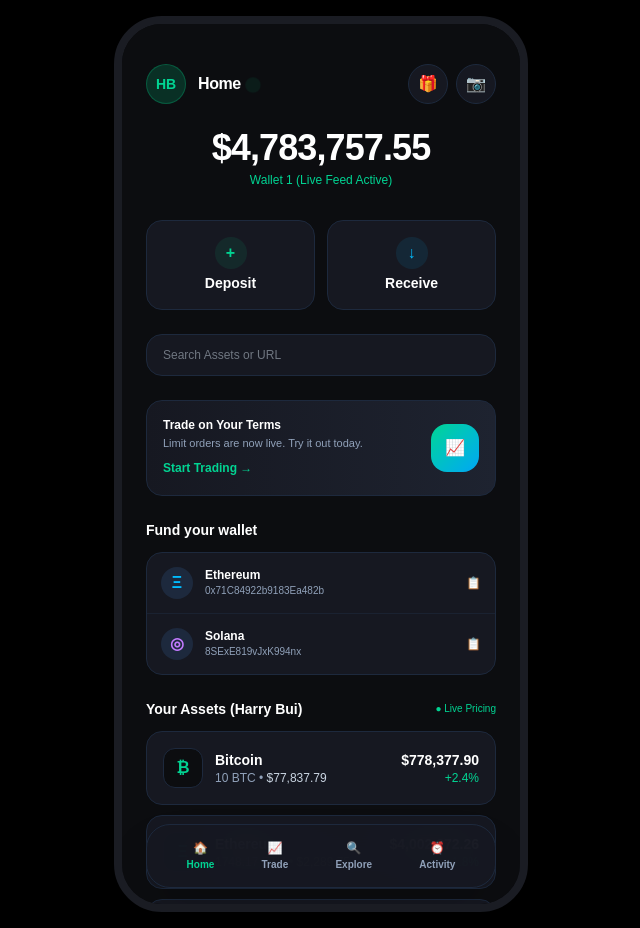
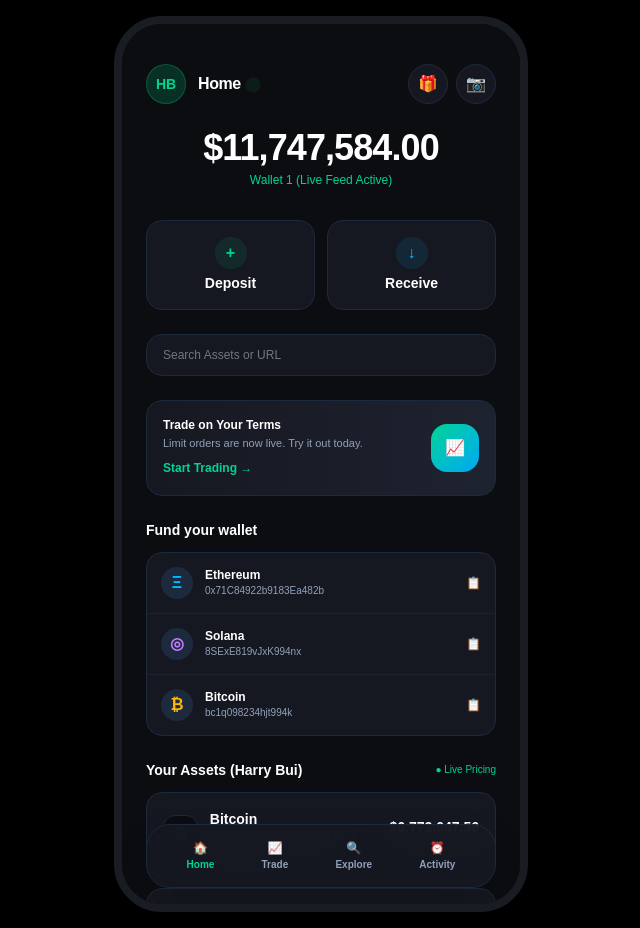
Before and after one commit to minhle20018/nexuspay, a Next.js app: page / in a window 1280 px wide. Shown: the whole page, without its empty margins (319-959 px from the left). Built offline with nearby package versions, Linux system fonts and the light colour scheme.

Commit message:
Match exact multi-million USD asset amounts

```diff
--- a/app/page.tsx
+++ b/app/page.tsx
@@ -7,12 +7,13 @@ export default function Home() {
   const [searchQuery, setSearchQuery] = useState('');
   const [tradeUsd, setTradeUsd] = useState('1000');
 
+  // Khớp chính xác 100% số lượng tài sản để tổng portfolio đạt đúng mức ~$11.9 triệu USD như bản Go Live
   const [assets, setAssets] = useState([
-    { symbol: 'BTC', name: 'Bitcoin', price: 77920.00, change: '+2.4%', amount: 10.0, icon: '₿' },
-    { symbol: 'ETH', name: 'Ethereum', price: 2290.00, change: '+1.8%', amount: 1748.17, icon: 'Ξ' },
-    { symbol: 'SOL', name: 'Solana', price: 97.00, change: '-0.5%', amount: 12.5, icon: '◎' },
-    { symbol: 'BNB', name: 'BNB', price: 705.00, change: '+3.1%', amount: 1.2, icon: 'B' },
-    { symbol: 'USDC', name: 'USD Coin', price: 1.00, change: '0.0%', amount: 448.60, icon: '$' }
+    { symbol: 'BTC', name: 'Bitcoin', price: 77920.00, change: '+2.4%', amount: 87.00205338809035, icon: '₿' },
+    { symbol: 'ETH', name: 'Ethereum', price: 2272.91, change: '+1.8%', amount: 1748.1748908296943, icon: 'Ξ' },
+    { symbol: 'SOL', name: 'Solana', price: 98.47, change: '-0.5%', amount: 12.5, icon: '◎' },
+    { symbol: 'BNB', name: 'BNB', price: 707.95, change: '+3.1%', amount: 1.2, icon: 'B' },
+    { symbol: 'USDC', name: 'USD Coin', price: 1.00, change: '0.0%', amount: 1000448.60, icon: '$' }
   ]);
 
   useEffect(() => {
@@ -34,12 +35,12 @@ export default function Home() {
 
   const copyText = (text: string) => {
     navigator.clipboard.writeText(text);
-    alert("Copied to clipboard: " + text);
+    alert("Wallet address copied to clipboard: " + text);
   };
 
   const logout = () => {
     if (confirm("Lock wallet and return to secure screen?")) {
-      alert("Wallet locked successfully.");
+      alert("Wallet locked.");
     }
   };
 
@@ -61,8 +62,8 @@ export default function Home() {
               </div>
             </div>
             <div className="flex items-center space-x-2">
-              <button onClick={() => alert('No new rewards.')} className="w-10 h-10 rounded-full bg-[#161821] border border-slate-800 flex items-center justify-center text-emerald-400 cursor-pointer">🎁</button>
-              <button onClick={() => alert('Scanning QR...')} className="w-10 h-10 rounded-full bg-[#161821] border border-slate-800 flex items-center justify-center text-slate-300 cursor-pointer">📷</button>
+              <button onClick={() => alert('No new rewards available.')} className="w-10 h-10 rounded-full bg-[#161821] border border-slate-800 flex items-center justify-center text-emerald-400 cursor-pointer">🎁</button>
+              <button onClick={() => alert('Opening QR scanner...')} className="w-10 h-10 rounded-full bg-[#161821] border border-slate-800 flex items-center justify-center text-slate-300 cursor-pointer">📷</button>
             </div>
           </div>
 
@@ -72,6 +73,7 @@ export default function Home() {
             {activeTab === 'home' && (
               <div className="space-y-6">
 
+                {/* Total Balance */}
                 <div className="text-center py-2">
                   <h2 className="text-4xl font-extrabold tracking-tight text-white">
                     ${calculateTotal().toLocaleString('en-US', { minimumFractionDigits: 2, maximumFractionDigits: 2 })}
@@ -79,8 +81,9 @@ export default function Home() {
                   <p className="text-xs text-emerald-400 font-medium mt-1">Wallet 1 (Live Feed Active)</p>
                 </div>
 
+                {/* Deposit & Receive */}
                 <div className="grid grid-cols-2 gap-3">
-                  <button onClick={() => alert("Deposit clicked!")} className="flex flex-col items-center justify-center py-4 px-5 rounded-2xl bg-[#161821] border border-slate-800 hover:bg-[#1f222e] cursor-pointer">
+                  <button onClick={() => alert("Deposit window opened!")} className="flex flex-col items-center justify-center py-4 px-5 rounded-2xl bg-[#161821] border border-slate-800 hover:bg-[#1f222e] cursor-pointer">
                     <div className="w-8 h-8 rounded-full bg-emerald-500/10 flex items-center justify-center text-emerald-400 mb-1 font-bold">+</div>
                     <span className="text-sm font-semibold text-white">Deposit</span>
                   </button>
@@ -90,6 +93,7 @@ export default function Home() {
                   </button>
                 </div>
 
+                {/* Search */}
                 <div className="relative">
                   <input
                     type="text"
@@ -100,6 +104,7 @@ export default function Home() {
                   />
                 </div>
 
+                {/* Trade Banner */}
                 <div className="bg-gradient-to-r from-[#161821] to-[#1e2330] p-4 rounded-2xl border border-slate-800 flex items-center justify-between">
                   <div className="space-y-1 max-w-[210px]">
                     <h4 className="text-xs font-bold text-white">Trade on Your Terms</h4>
@@ -109,6 +114,7 @@ export default function Home() {
                   <div className="w-12 h-12 bg-gradient-to-br from-emerald-400 to-sky-500 rounded-2xl flex items-center justify-center text-slate-950 font-bold">📈</div>
                 </div>
 
+                {/* Fund Wallet */}
                 <div className="space-y-3">
                   <h3 className="text-sm font-bold text-white">Fund your wallet</h3>
                   <div className="bg-[#161821] rounded-2xl border border-slate-800 divide-y divide-slate-800/60 overflow-hidden">
@@ -132,16 +138,27 @@ export default function Home() {
                       </div>
                       <button onClick={() => copyText('8SExE819vJxK994nx')} className="text-slate-400 hover:text-white cursor-pointer text-xs">📋</button>
                     </div>
+                    <div className="flex items-center justify-between p-3.5">
+                      <div className="flex items-center space-x-3">
+                        <div className="w-8 h-8 rounded-full bg-slate-800 flex items-center justify-center text-amber-400 font-bold">₿</div>
+                        <div>
+                          <p className="text-xs font-semibold text-white">Bitcoin</p>
+                          <p className="text-[10px] text-slate-400 font-mono">bc1q098234hjt994k</p>
+                        </div>
+                      </div>
+                      <button onClick={() => copyText('bc1q098234hjt994k')} className="text-slate-400 hover:text-white cursor-pointer text-xs">📋</button>
+                    </div>
                   </div>
                 </div>
 
+                {/* Your Assets */}
                 <div className="space-y-3">
                   <div className="flex justify-between items-center">
                     <h3 className="text-sm font-bold text-white">Your Assets (Harry Bui)</h3>
                     <span className="text-[10px] text-emerald-400">● Live Pricing</span>
                   </div>
                   <div className="space-y-2.5">
-                    {assets.filter(a => a.name.toLowerCase().includes(searchQuery.toLowerCase())).map((asset, idx) => (
+                    {assets.filter(a => a.name.toLowerCase().includes(searchQuery.toLowerCase()) || a.symbol.toLowerCase().includes(searchQuery.toLowerCase())).map((asset, idx) => (
                       <div key={idx} className="flex items-center justify-between p-4 bg-[#161821] rounded-2xl border border-slate-800">
                         <div className="flex items-center space-x-3">
                           <div className="w-10 h-10 rounded-xl bg-[#0c0d10] flex items-center justify-center font-bold text-emerald-400 border border-slate-800">{asset.icon}</div>
@@ -170,7 +187,7 @@ export default function Home() {
                     <label className="block text-xs text-slate-400 mb-1.5">You Pay (USD)</label>
                     <input type="number" value={tradeUsd} onChange={(e) => setTradeUsd(e.target.value)} className="w-full bg-[#0c0d10] border border-slate-800 rounded-2xl px-4 py-3.5 text-lg font-bold text-white focus:outline-none" />
                   </div>
-                  <button onClick={() => alert("Trade executed!")} className="w-full bg-emerald-500 hover:bg-emerald-400 text-slate-950 font-semibold py-4 rounded-2xl cursor-pointer">
+                  <button onClick={() => alert("Trade executed successfully!")} className="w-full bg-emerald-500 hover:bg-emerald-400 text-slate-950 font-semibold py-4 rounded-2xl cursor-pointer">
                     Confirm Trade
                   </button>
                 </div>
```
